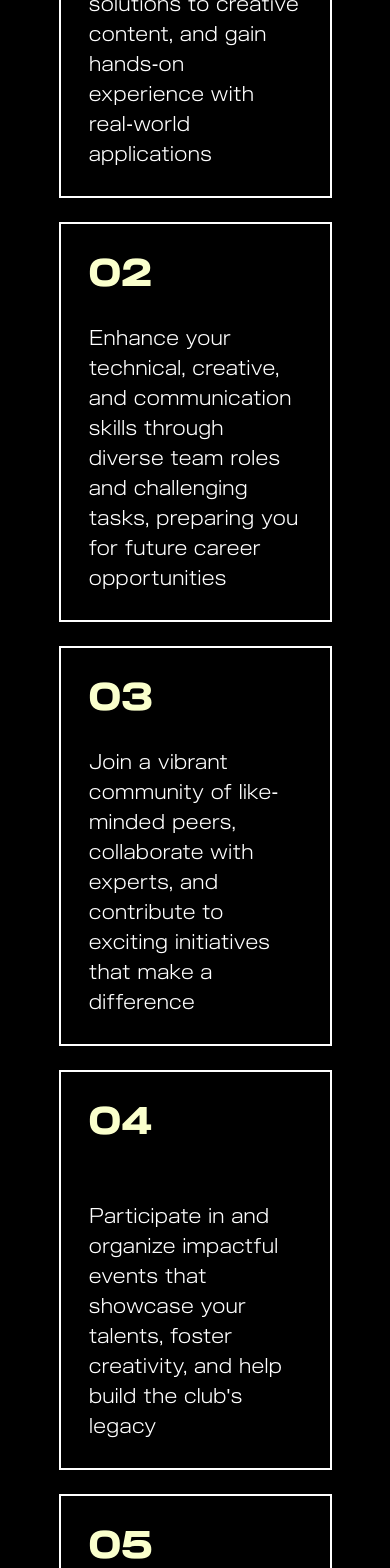
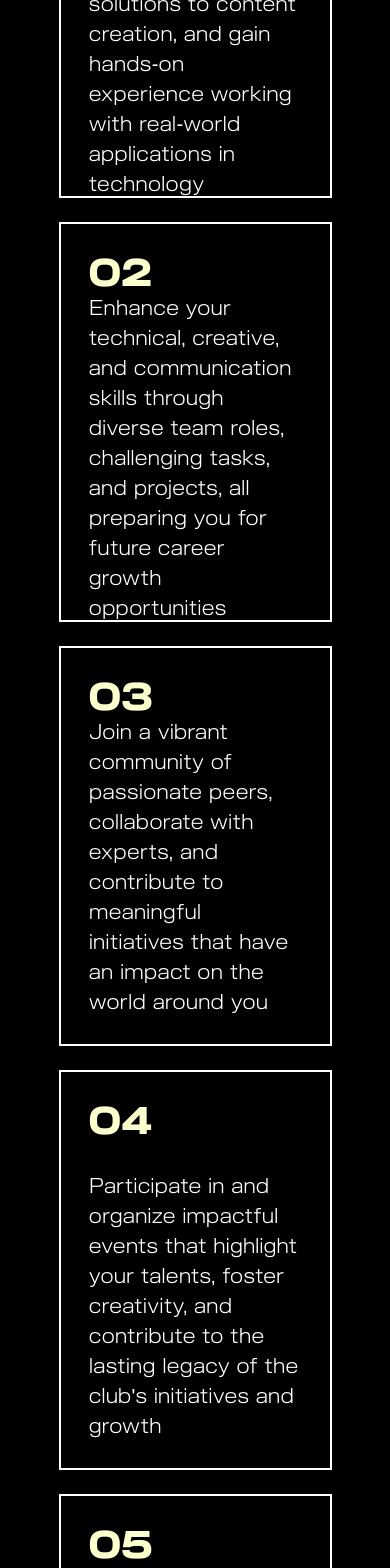
Before and after one commit to Prasanth-S7/intellexa, a Next.js app: page / in a window 390 px wide. Shown: the part 2972-4540 px from the top of the page. Built offline with nearby package versions, Linux system fonts and the light colour scheme.

Commit message:
added responsiveness for why join intellexa

```diff
--- a/src/components/whyjoinIntellexa.jsx
+++ b/src/components/whyjoinIntellexa.jsx
@@ -76,11 +76,11 @@
                         className="md:flex md:space-x-10 mx-0 overflow-hidden"
                         ref={horizontalScrollRef}
                     >
-                        <HorizontalScroll number="01" className={`md:ml-[500px] md:mb-0 mb-6`} info="Work on cutting-edge projects across various domains, from IoT solutions to creative content, and gain hands-on experience with real-world applications"/>
-                        <HorizontalScroll number="02" className={`md:mb-0 mb-6`} info="Enhance your technical, creative, and communication skills through diverse team roles and challenging tasks, preparing you for future career opportunities"/>
-                        <HorizontalScroll number="03" className={`md:mb-0 mb-6`} info="Join a vibrant community of like-minded peers, collaborate with experts, and contribute to exciting initiatives that make a difference"/>
-                        <HorizontalScroll number="04" className={`md:mb-0 mb-6`} info="Participate in and organize impactful events that showcase your talents, foster creativity, and help build the club's legacy"/>
-                        <HorizontalScroll number="05" className={`md:mb-0 mb-6`} info="Build a strong network, improve your resume, and gain valuable experience that will set you apart in the professional world"/>
+                        <HorizontalScroll number="01" className={`md:ml-[500px] md:mb-0 mb-6`} info="Work on cutting-edge projects across various domains, from IoT solutions to content creation, and gain hands-on experience working with real-world applications in technology"/>
+                        <HorizontalScroll number="02" className={`md:mb-0 mb-6`} info="Enhance your technical, creative, and communication skills through diverse team roles, challenging tasks, and projects, all preparing you for future career growth opportunities"/>
+                        <HorizontalScroll number="03" className={`md:mb-0 mb-6`} info="Join a vibrant community of passionate peers, collaborate with experts, and contribute to meaningful initiatives that have an impact on the world around you"/>
+                        <HorizontalScroll number="04" className={`md:mb-0 mb-6`} info="Participate in and organize impactful events that highlight your talents, foster creativity, and contribute to the lasting legacy of the club's initiatives and growth"/>
+                        <HorizontalScroll number="05" className={`md:mb-0 mb-6`} info="Build a strong professional network, improve your resume, and gain valuable, hands-on experience that will distinguish you in the competitive world of work"/>
                     </div>
                 </div>
             </div>
```
